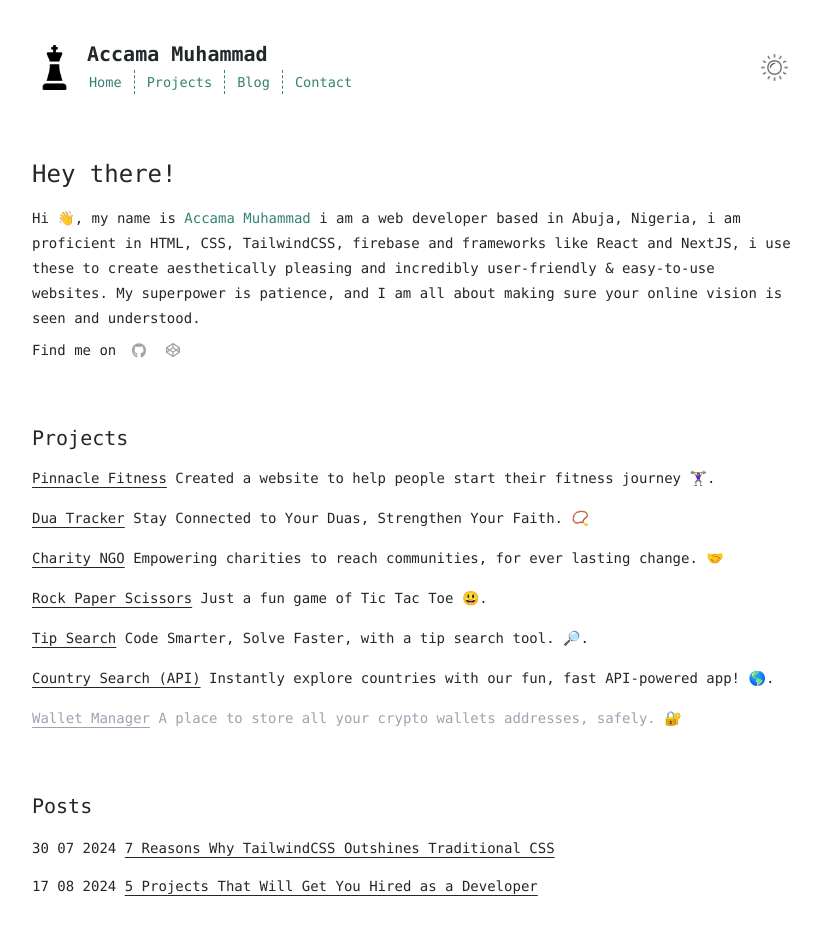
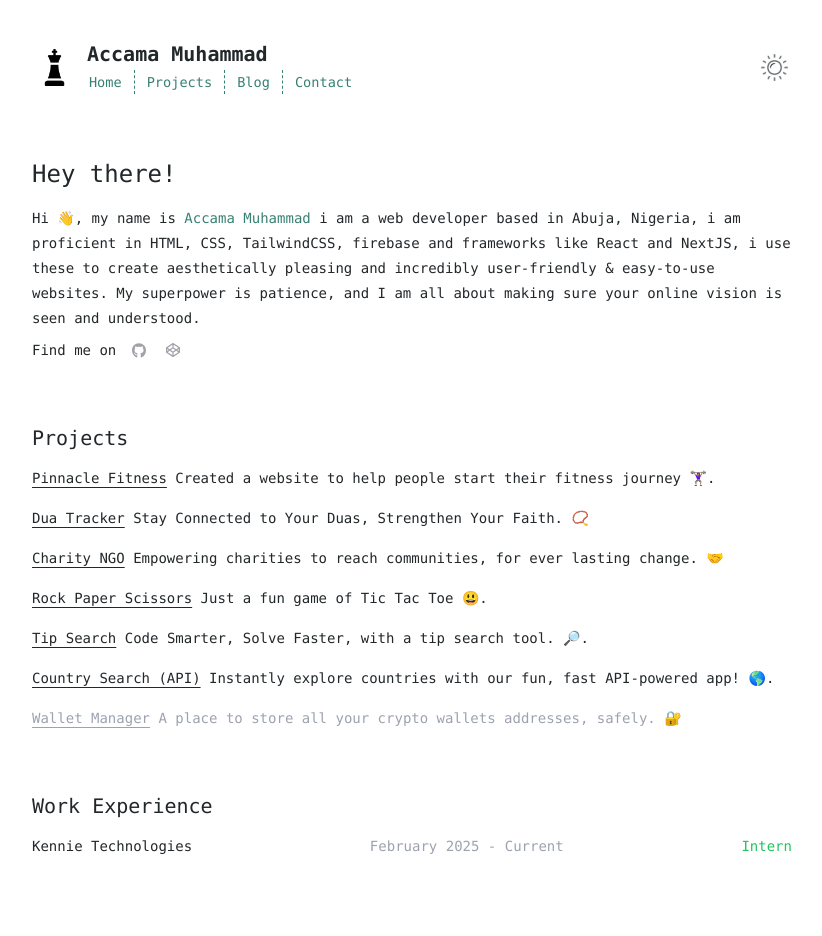
Before and after one commit to accamamuhammad/muhammadhussainiaccamaPort, a Next.js app: page / in a window 1280 px wide. Shown: the top 936 px of the page, without its empty margins (228-1050 px from the left). Built offline with nearby package versions, Linux system fonts and the light colour scheme.

Commit message:
new sections, logo fix

```diff
--- /dev/null
+++ b/app/components/Certificates.jsx
@@ -0,0 +1,11 @@
+import React from "react";
+
+const Certificates = () => {
+  return (
+    <main className="w-full mb-3">
+      <h1 className="text-xl mb-4 text-primaryText">Certifications</h1>
+    </main>
+  );
+};
+
+export default Certificates;
--- a/app/components/NavBar.jsx
+++ b/app/components/NavBar.jsx
@@ -1,12 +1,12 @@
 import Link from "next/link";
 import Image from "next/image";
-import { useState, useContext } from "react";
+import { useState } from "react";
 import { FontAwesomeIcon } from "@fortawesome/react-fontawesome";
-import Logo from "../../public/assets/icons/king.png";
+import LogoLight from "../../public/assets/icons/king.png";
+import LogoDark from "../../public/assets/icons/king-ash.png";
 import MoonIcon from "../../public/assets/icons/moon-dark.png";
 import SunlightIcon from "../../public/assets/icons/sun-icon.png";
-import { faBars } from "@fortawesome/free-solid-svg-icons";
-import { faXmark } from "@fortawesome/free-solid-svg-icons";
+import { faBars, faXmark } from "@fortawesome/free-solid-svg-icons";
 
 const NavBar = () => {
   const [toggleTheme, setToggleTheme] = useState(true);
@@ -27,7 +27,14 @@ const NavBar = () => {
   return (
     <nav className="w-full h-fit mt-10 flex items-center justify-between">
       <div className="gap-2.5 flex items-center justify-center flex-row">
-        <Image width={45} height={45} alt="Logo" src={Logo} />
+        <Image
+          width={45}
+          height={45}
+          alt="logo"
+          onClick={handleToggleTheme}
+          className="cursor-pointer hover:border-secondaryBg hover:border-[1.5px] rounded-md p-[4px]"
+          src={toggleTheme ? LogoLight : LogoDark}
+        />
         <div className="w-full gap-[2px] flex items-start justify-center flex-col">
           <h1 className="font-bold text-xl  text-primaryText">
             Accama Muhammad
--- /dev/null
+++ b/app/components/WorkExperience.jsx
@@ -0,0 +1,22 @@
+import React from "react";
+
+const WorkExperience = (props) => {
+  return (
+    <main className="w-full mb-3">
+      <h1 className="text-xl mb-4 text-primaryText">Work Experience</h1>
+      <div className="w-full flex justify-between items-center">
+        {props.data.map((item, index) => {
+          return (
+            <>
+              <p className="text-sm text-primaryText">{item.workPlace}</p>
+              <p className="text-gray-400 text-sm">{item.date}</p>
+              <p className="text-green-500 text-sm">{item.position}</p>
+            </>
+          );
+        })}
+      </div>
+    </main>
+  );
+};
+
+export default WorkExperience;
--- a/app/page.js
+++ b/app/page.js
@@ -2,6 +2,7 @@
 import NavBar from "./components/NavBar";
 import AboutMe from "./components/AboutMe";
 import Projects from "./components/Projects";
+import WorkExperience from "./components/WorkExperience";
 import Posts from "./components/Posts";
 import TechStack from "./components/TechStack";
 
@@ -72,6 +73,15 @@ export default function Home() {
     },
   ];
 
+  // Work Experience
+  const experience = [
+    {
+      workPlace: "Kennie Technologies",
+      date: "February 2025 - Current",
+      position: "Intern",
+    },
+  ];
+
   // My blog posts
   const posts = [
     {
@@ -107,6 +117,7 @@ export default function Home() {
         <NavBar />
         <AboutMe data={description} />
         <Projects data={projects} />
+        <WorkExperience data={experience} />
         <Posts data={posts} />
         <TechStack data={techStack} />
       </div>
```
Also changed, not shown: public/assets/icons/king-ash.png (added), public/portfolio-design.png (added).
